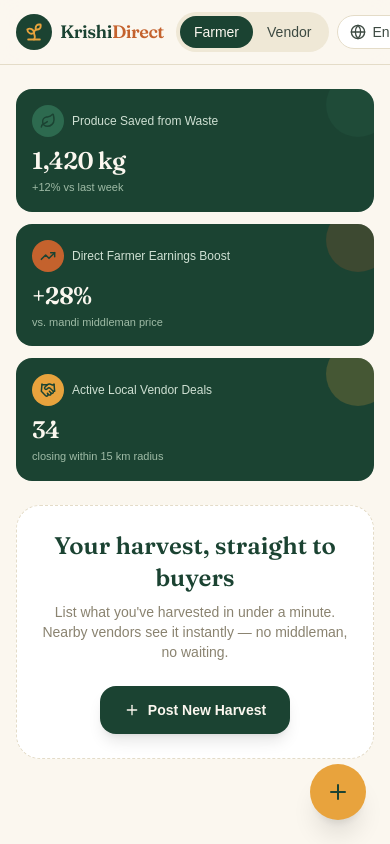
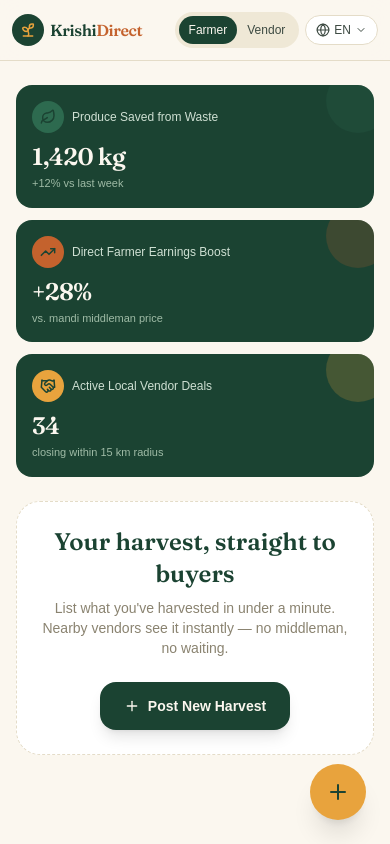
Before and after one commit to Ankush137coder/krishidirect, a Next.js app: page / in a window 390 px wide. Built offline with nearby package versions, Linux system fonts and the light colour scheme.

Commit message:
Modified navbar for smartphone

```diff
--- a/components/navbar.tsx
+++ b/components/navbar.tsx
@@ -30,23 +30,23 @@ export default function Navbar({
 
     return (
         <header className="sticky top-0 z-40 w-full max-w-full overflow-x-hidden border-b border-[#E4DCC8] bg-[#FBF7EF]/90 backdrop-blur-md">
-            <div className="mx-auto flex w-full max-w-6xl items-center justify-between gap-3 px-4 py-3 sm:px-6">
+            <div className="mx-auto flex w-full max-w-6xl items-center justify-between gap-1.5 px-3 py-3 sm:gap-3 sm:px-6">
                 {/* Wordmark */}
-                <div className="flex items-center gap-2">
-                    <div className="grid h-9 w-9 place-items-center rounded-full bg-[#1B4332]">
-                        <Sprout className="h-5 w-5 text-[#E8A33D]" strokeWidth={2.25} />
+                <div className="flex shrink-0 items-center gap-1.5 sm:gap-2">
+                    <div className="grid h-8 w-8 shrink-0 place-items-center rounded-full bg-[#1B4332] sm:h-9 sm:w-9">
+                        <Sprout className="h-4 w-4 text-[#E8A33D] sm:h-5 sm:w-5" strokeWidth={2.25} />
                     </div>
-                    <span className="font-serif text-lg font-semibold tracking-tight text-[#1B4332]">
+                    <span className="whitespace-nowrap font-serif text-base font-semibold tracking-tight text-[#1B4332] sm:text-lg">
                         Krishi<span className="text-[#C4622D]">Direct</span>
                     </span>
                 </div>
 
-                <div className="flex items-center gap-2">
+                <div className="flex min-w-0 items-center gap-1.5 sm:gap-2">
                     {/* Role toggle */}
                     <div
                         role="tablist"
                         aria-label="Switch mode"
-                        className="relative flex rounded-full bg-[#EFE8D6] p-1 text-sm font-medium"
+                        className="relative flex shrink-0 rounded-full bg-[#EFE8D6] p-1 text-xs font-medium sm:text-sm"
                     >
                         {(["farmer", "vendor"] as UserRole[]).map((r) => (
                             <button
@@ -55,7 +55,7 @@ export default function Navbar({
                                 aria-selected={role === r}
                                 onClick={() => onRoleChange(r)}
                                 className={cn(
-                                    "relative z-10 rounded-full px-3.5 py-1.5 capitalize transition-colors focus-visible:outline focus-visible:outline-2 focus-visible:outline-offset-2 focus-visible:outline-[#1B4332]",
+                                    "relative z-10 rounded-full px-2.5 py-1.5 capitalize transition-colors focus-visible:outline focus-visible:outline-2 focus-visible:outline-offset-2 focus-visible:outline-[#1B4332] sm:px-3.5",
                                     role === r ? "text-[#FBF7EF]" : "text-[#3D4A42] hover:text-[#1B4332]"
                                 )}
                             >
@@ -71,18 +71,24 @@ export default function Navbar({
                         ))}
                     </div>
 
-                    {/* Language switcher */}
-                    <div className="relative">
+                    {/* Language switcher — shows just the 2-letter code below sm so it can
+              never push the row wider than the viewport; full name from sm up. */}
+                    <div className="relative shrink-0">
                         <button
                             onClick={() => setLangOpen((v) => !v)}
                             aria-haspopup="listbox"
                             aria-expanded={langOpen}
-                            className="flex items-center gap-1.5 rounded-full border border-[#E4DCC8] bg-white px-3 py-1.5 text-sm font-medium text-[#3D4A42] transition-colors hover:border-[#1B4332] focus-visible:outline focus-visible:outline-2 focus-visible:outline-offset-2 focus-visible:outline-[#1B4332]"
+                            aria-label={`Language: ${LANGUAGES[language]}`}
+                            className="flex items-center gap-1 rounded-full border border-[#E4DCC8] bg-white px-2.5 py-1.5 text-xs font-medium text-[#3D4A42] transition-colors hover:border-[#1B4332] focus-visible:outline focus-visible:outline-2 focus-visible:outline-offset-2 focus-visible:outline-[#1B4332] sm:gap-1.5 sm:px-3 sm:text-sm"
                         >
-                            <Globe className="h-4 w-4" />
-                            {LANGUAGES[language]}
+                            <Globe className="h-3.5 w-3.5 shrink-0 sm:h-4 sm:w-4" />
+                            <span className="sm:hidden">{language.toUpperCase()}</span>
+                            <span className="hidden sm:inline">{LANGUAGES[language]}</span>
                             <ChevronDown
-                                className={cn("h-3.5 w-3.5 transition-transform", langOpen && "rotate-180")}
+                                className={cn(
+                                    "h-3 w-3 shrink-0 transition-transform sm:h-3.5 sm:w-3.5",
+                                    langOpen && "rotate-180"
+                                )}
                             />
                         </button>
                         <AnimatePresence>
@@ -93,7 +99,7 @@ export default function Navbar({
                                     animate={{ opacity: 1, y: 0, scale: 1 }}
                                     exit={{ opacity: 0, y: -6, scale: 0.97 }}
                                     transition={{ duration: 0.15 }}
-                                    className="absolute right-0 mt-2 w-36 overflow-hidden rounded-xl border border-[#E4DCC8] bg-white p-1 shadow-lg"
+                                    className="absolute right-0 mt-2 w-36 max-w-[calc(100vw-1.5rem)] overflow-hidden rounded-xl border border-[#E4DCC8] bg-white p-1 shadow-lg"
                                 >
                                     {(Object.keys(LANGUAGES) as Language[]).map((code) => (
                                         <li key={code}>
```
